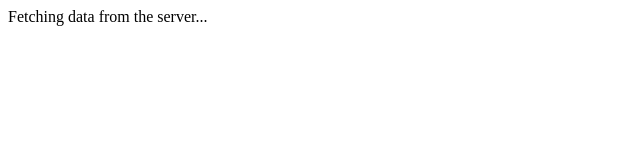
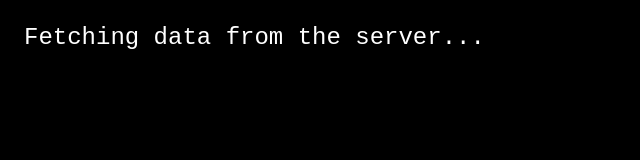
Before and after one commit to akpi816218/discog, a website: page web/index.html in a window 1280 px wide. Shown: the whole page, without its empty margins (0-640 px from the left). Drawn offline with Linux system fonts and the light colour scheme; no server answers.

Commit message:
Update web styles

```diff
--- a/web/index.html
+++ b/web/index.html
@@ -8,7 +8,15 @@
 		<!-- <meta name="keywords" content=""> -->
 		<!-- <meta name="description" content=""> -->
 		<title>DisCog</title>
-		<!-- <link rel="stylesheet" href="css/style.css" type="text/css"> -->
+		<style>
+			body {
+				font-family: 'Ubuntu Mono', 'Roboto Mono', monospace;
+				font-size: 1.5rem;
+				background-color: #000;
+				color: #fff;
+				padding: 1rem;
+			}
+		</style>
 		<!-- <link rel="icon" href="files/favicon.png" type="image/png"> -->
 	</head>
 
```
